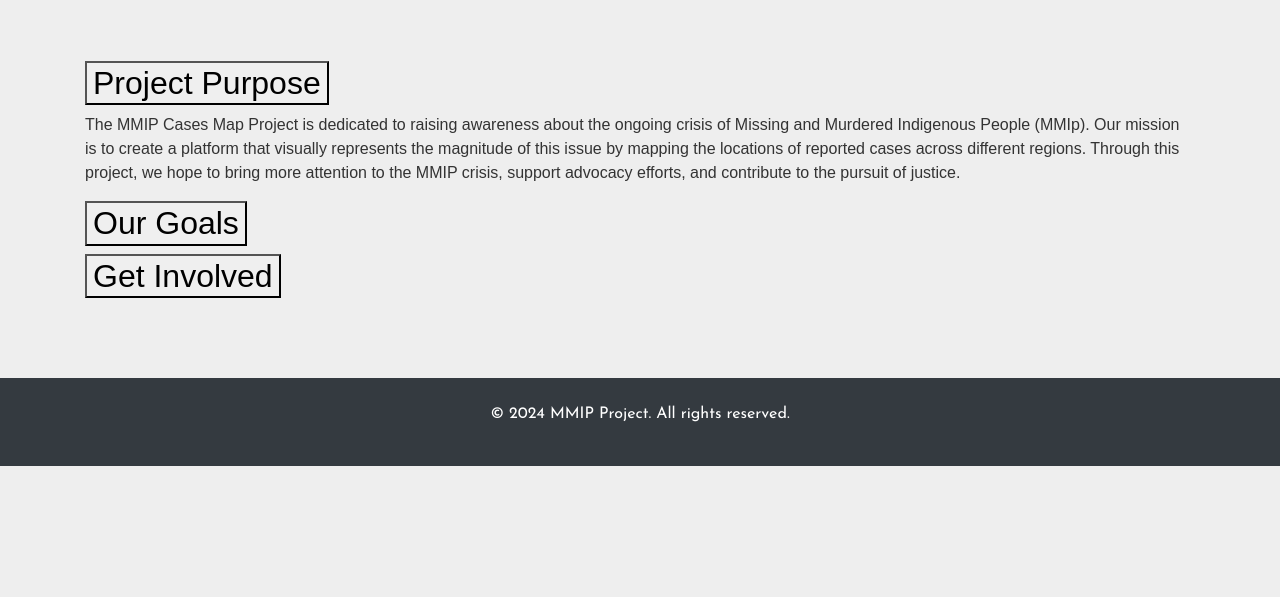
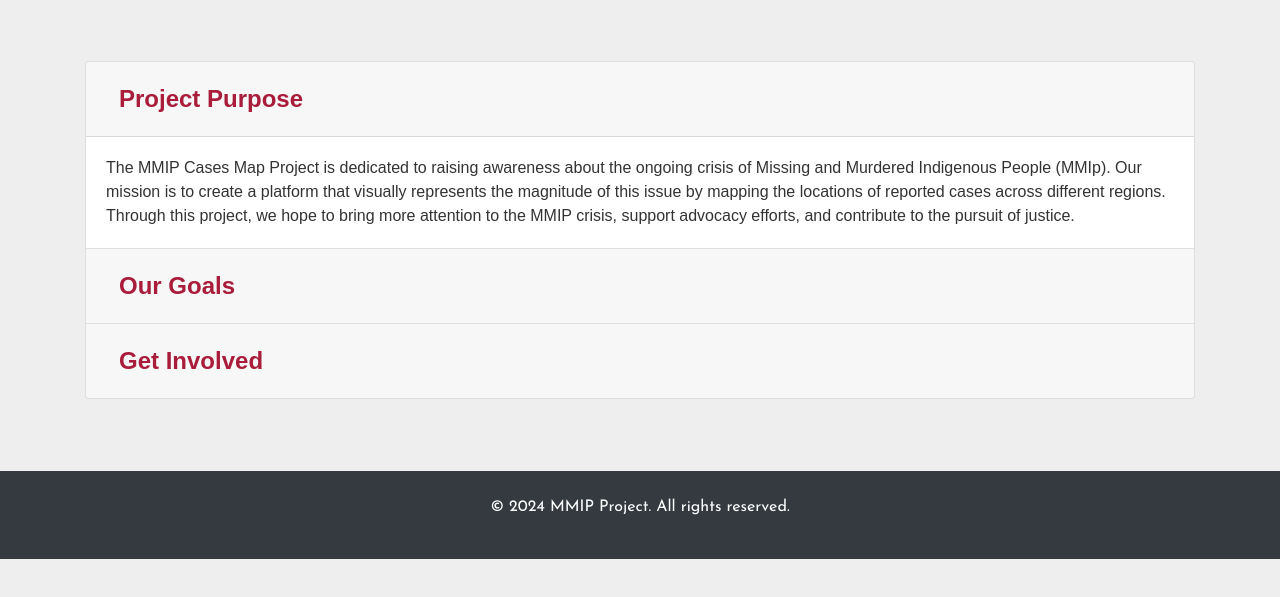
Before and after one commit to linishere/-Murdered-and-Missing-Relatives-Map, a website: page pages/about.html in a window 1280 px wide. Shown: the part 181-778 px from the top of the page. Drawn offline with nearby package versions, Linux system fonts and the light colour scheme; a web font is replaced by a local one.

Commit message:
fixing bugs

```diff
--- a/css/style.css
+++ b/css/style.css
@@ -115,16 +115,21 @@ p {
   100% { transform: scale(1); }
 }
 
-/* Drop animation for markers (if using custom marker elements) */
-@keyframes drop-in {
-  0% { transform: translateY(-20px); opacity: 0; }
-  100% { transform: translateY(0); opacity: 1; }
-}
-
-.marker {
-  animation: drop-in 0.5s ease forwards;
-}
-
 button:focus {
   outline: none;
 }
+
+.btn-animate.clicked {
+  animation: pulse 0.4s ease-in-out;
+}
+
+.card-header .btn-link {
+  font-size: 1.5rem; /* bigger font size */
+  font-weight: 600;  /* bolder */
+  color: #A91D3A;    /* optional: your theme color */
+}
+
+.card-header .btn-link:hover {
+  color: #C73659;
+  text-decoration: none; /* optional */
+}
--- a/pages/about.html
+++ b/pages/about.html
@@ -54,31 +54,35 @@
     </div>
 
     <!-- Accordion Section -->
-    <div class="accordion my-5 container" id="aboutAccordion">
-    <div class="accordion-item">
-        <h2 class="accordion-header" id="headingOne">
-        <button class="accordion-button" type="button" data-bs-toggle="collapse" data-bs-target="#collapseOne" aria-expanded="true">
+    <div class="accordion my-5 container accordion-flush" id="aboutAccordion">
+        <div class="card">
+            <div class="card-header" id="headingOne">
+            <h2 class="mb-0">
+                <button class="btn btn-link" type="button" data-toggle="collapse" data-target="#collapseOne"
+                aria-expanded="true" aria-controls="collapseOne">
                 Project Purpose
                 </button>
             </h2>
-        <div id="collapseOne" class="accordion-collapse collapse show" data-bs-parent="#aboutAccordion">
-        <div class="accordion-body">
-             The MMIP Cases Map Project is dedicated to raising awareness about the ongoing crisis of Missing and Murdered Indigenous People (MMIp).
-                Our mission is to create a platform that visually represents the magnitude of this issue by mapping the locations of reported cases across
-                different regions. Through this project, we hope to bring more attention to the MMIP crisis, support advocacy efforts, and contribute to the pursuit of justice.
-            </p>
+            </div>
+
+            <div id="collapseOne" class="collapse show" aria-labelledby="headingOne" data-parent="#aboutAccordion">
+            <div class="card-body">
+                The MMIP Cases Map Project is dedicated to raising awareness about the ongoing crisis of Missing and Murdered Indigenous People (MMIp). Our mission is to create a platform that visually represents the magnitude of this issue by mapping the locations of reported cases across different regions. Through this project, we hope to bring more attention to the MMIP crisis, support advocacy efforts, and contribute to the pursuit of justice.
             </div>
             </div>
         </div>
 
-    <div class="accordion-item">
-        <h2 class="accordion-header" id="headingTwo">
-        <button class="accordion-button collapsed" type="button" data-bs-toggle="collapse" data-bs-target="#collapseTwo">
+        <div class="card">
+            <div class="card-header" id="headingTwo">
+            <h2 class="mb-0">
+                <button class="btn btn-link collapsed" type="button" data-toggle="collapse" data-target="#collapseTwo"
+                aria-expanded="false" aria-controls="collapseTwo">
                 Our Goals
                 </button>
             </h2>
-        <div id="collapseTwo" class="accordion-collapse collapse" data-bs-parent="#aboutAccordion">
-        <div class="accordion-body">
+            </div>
+            <div id="collapseTwo" class="collapse" aria-labelledby="headingTwo" data-parent="#aboutAccordion">
+            <div class="card-body">
                 <ul>
                 <li>To increase public awareness and understanding of the MMIP crisis.</li>
                 <li>To provide a centralized platform for data and resources related to MMIP cases.</li>
@@ -89,19 +93,24 @@
             </div>
     </div>
 
-    <div class="accordion-item">
-        <h2 class="accordion-header" id="headingThree">
-        <button class="accordion-button collapsed" type="button" data-bs-toggle="collapse" data-bs-target="#collapseThree">
+    <div class="card">
+        <div class="card-header" id="headingThree">
+        <h2 class="mb-0">
+            <button class="btn btn-link collapsed" type="button" data-toggle="collapse" data-target="#collapseThree"
+            aria-expanded="false" aria-controls="collapseThree">
             Get Involved
             </button>
         </h2>
-        <div id="collapseThree" class="accordion-collapse collapse" data-bs-parent="#aboutAccordion">
-        <div class="accordion-body">
-            If you're passionate about this cause and want to contribute, please <a href="contact.html">contact us</a>. We welcome volunteers, collaborators, and supporters from all walks of life.
+        </div>
+        <div id="collapseThree" class="collapse" aria-labelledby="headingThree" data-parent="#aboutAccordion">
+        <div class="card-body">
+            If you're passionate about this cause and want to contribute, please <a href="contact.html">contact us</a>.
+            We welcome volunteers, collaborators, and supporters from all walks of life.
         </div>
         </div>
     </div>
     </div>
+
     <!-- Accordion End-->
 
     <!-- Footer -->
@@ -109,7 +118,9 @@
         <p>&copy; 2024 MMIP Project. All rights reserved.</p>
     </footer>
 
-    <script src="https://cdn.jsdelivr.net/npm/bootstrap@5.3.2/dist/js/bootstrap.bundle.min.js"></script>
+    <script src="https://code.jquery.com/jquery-3.5.1.slim.min.js"></script>
+    <script src="https://cdn.jsdelivr.net/npm/popper.js@1.16.1/dist/umd/popper.min.js"></script>
+    <script src="https://stackpath.bootstrapcdn.com/bootstrap/4.5.2/js/bootstrap.min.js"></script>
 
 </body>
 </html>
```
Also changed, not shown: index.html (+15 -5 lines), pages/contact.html (+4 -0 lines), pages/resources.html (+5 -0 lines). Lines whose indentation alone changed are shown as unchanged.
